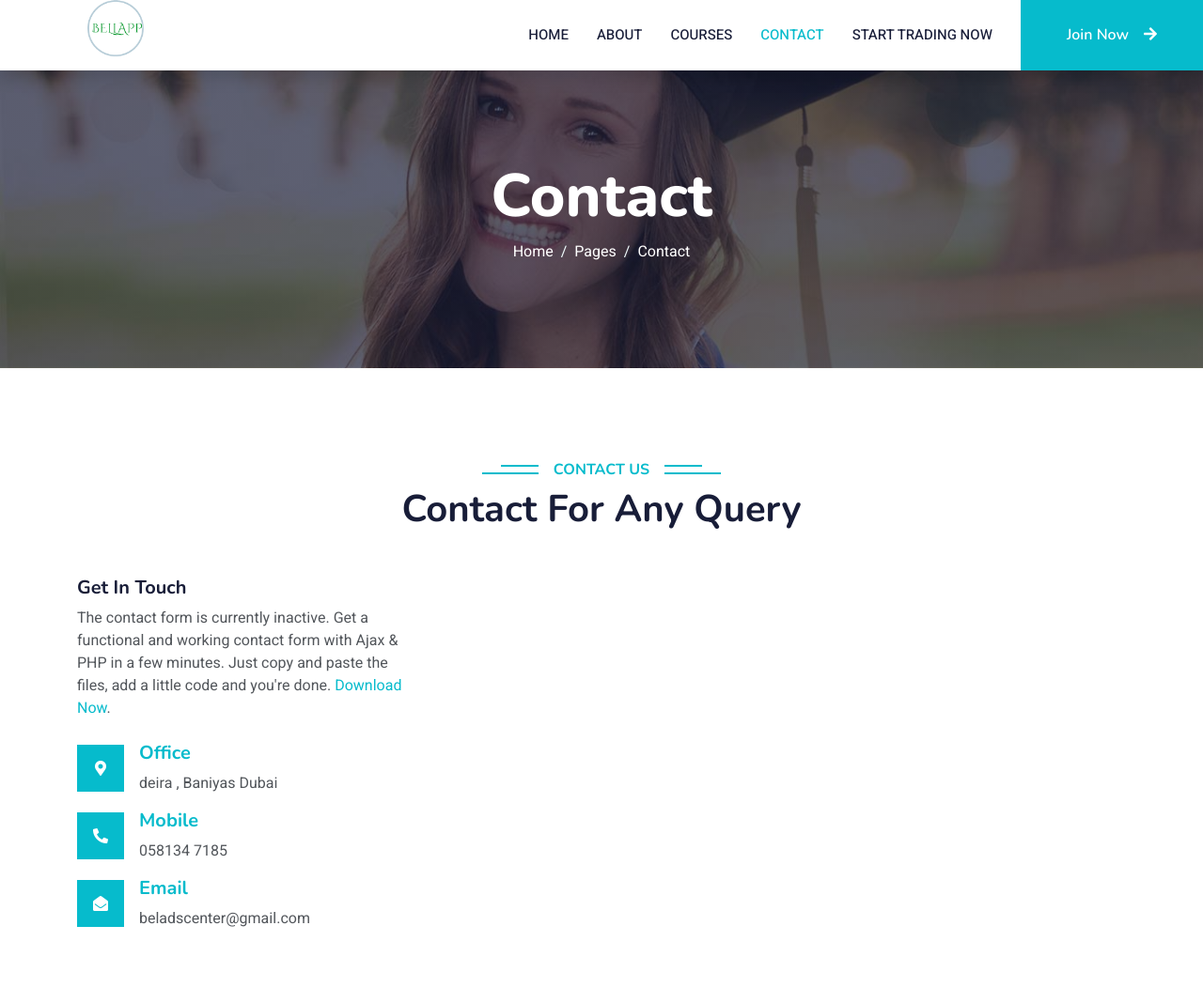
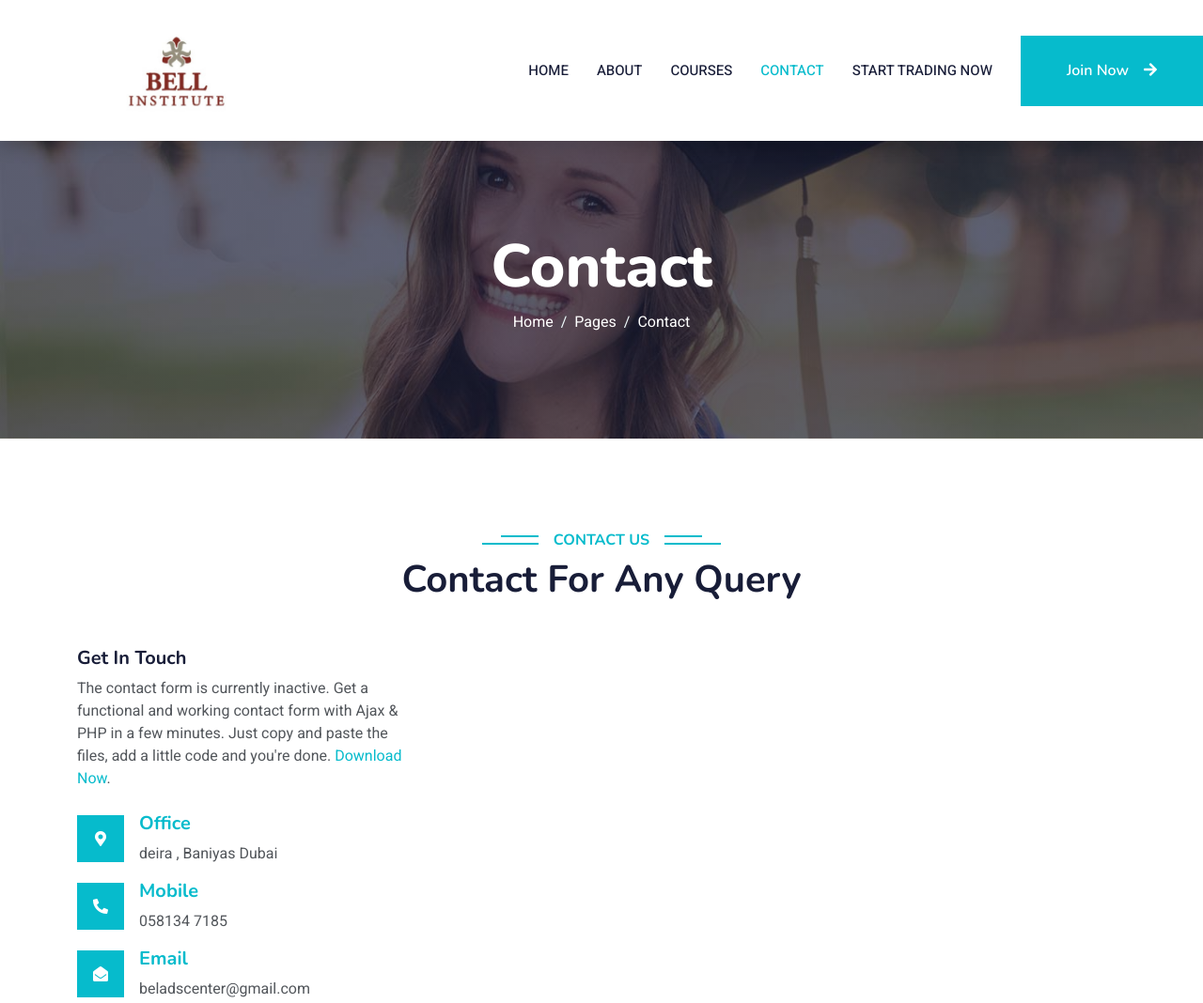
Before and after one commit to belmond1/bellapp, a plain HTML site: page contact.html in a window 1280 px wide. Shown: the top 1068 px of the page at 94% size. Drawn offline with nearby package versions, Linux system fonts and the light colour scheme.

Commit message:
logonwupdate

```diff
--- a/contact.html
+++ b/contact.html
@@ -49,7 +49,9 @@
     <!-- Navbar Start -->
     <nav class="navbar navbar-expand-lg bg-white navbar-light shadow sticky-top p-0">
         <a href="index.html" class="navbar-brand d-flex align-items-center px-4 px-lg-5">
-               <h2 class="m-0 text-primary"><img src="/img/bellapplogonewrev.png" width="150" ></i></h2>
+        </a>
+        </a>
+            <h2 class="m-0 text-primary"><img src="/img/bellapplogonew.jpeg" width="150" ></i></h2>
         </a>
         <button type="button" class="navbar-toggler me-4" data-bs-toggle="collapse" data-bs-target="#navbarCollapse">
             <span class="navbar-toggler-icon"></span>
```
Also changed, not shown: about.html (+1 -1 lines), courses.html (+1 -1 lines), index.html (+1 -1 lines).
